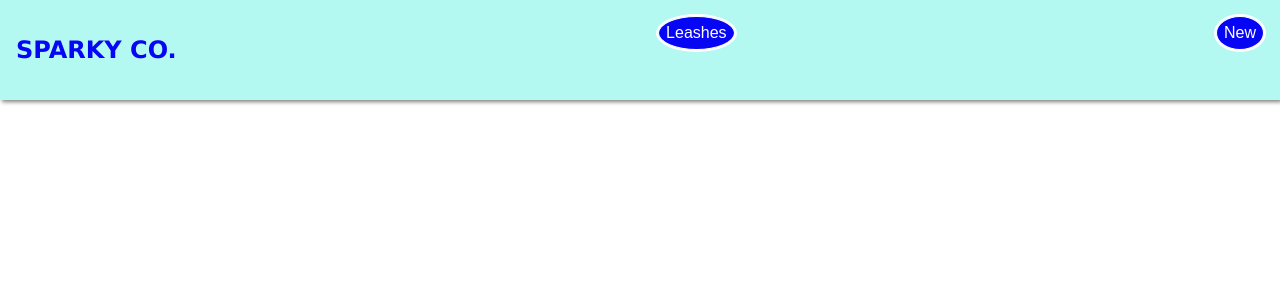
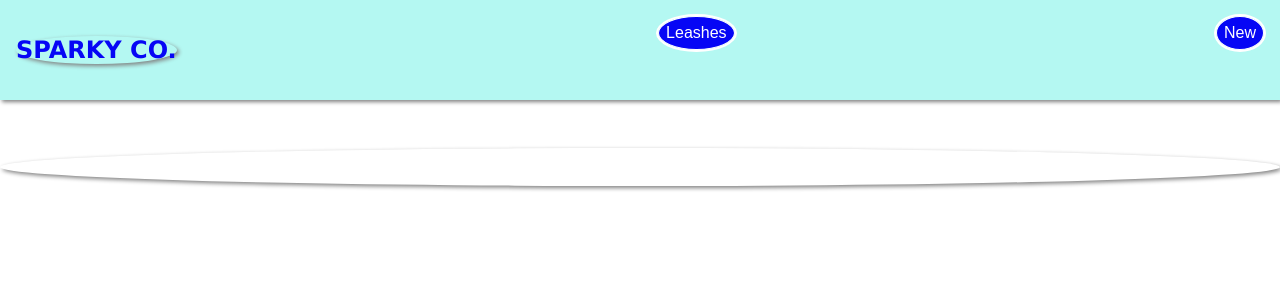
Before and after one commit to angie3j/store-app, a React (Create React App) app in the folder front-end/: page / in a window 1280 px wide. Shown: the top 300 px of the page. Built offline with nearby package versions, Linux system fonts and the light colour scheme.

Commit message:
Deployment

```diff
--- a/front-end/src/Components/EditProduct.js
+++ b/front-end/src/Components/EditProduct.js
@@ -43,8 +43,6 @@ function EditProduct() {
 
   return (
     <div className="Edit">
-      <br />
-      <br />
       <form
         style={{ color: "gray" }}
         action="/action_page.php"
@@ -52,7 +50,7 @@ function EditProduct() {
         <br />
         <br />
         <fieldset style={{ color: "dark gray" }}>
-          <legend>EDIT product</legend>
+          <legend style={{ color: "rgb(6, 6, 245)" }}>EDIT Product</legend>
 
           <h3>
             <label htmlFor="name">Name:</label>
@@ -143,7 +141,7 @@ function EditProduct() {
           <br />
           <div>
             <button type="submit">SUBMIT</button>
-
+            <br />
           </div>
         </fieldset>
         <br />
--- a/front-end/src/Components/NavBar.css
+++ b/front-end/src/Components/NavBar.css
@@ -12,6 +12,8 @@
 h1 {
     /* text-align: center; */
     color: rgb(6, 6, 245);
+    box-shadow: 2px 2px 4px grey;
+    border-radius: 90%;
 }
 
 button {
```
